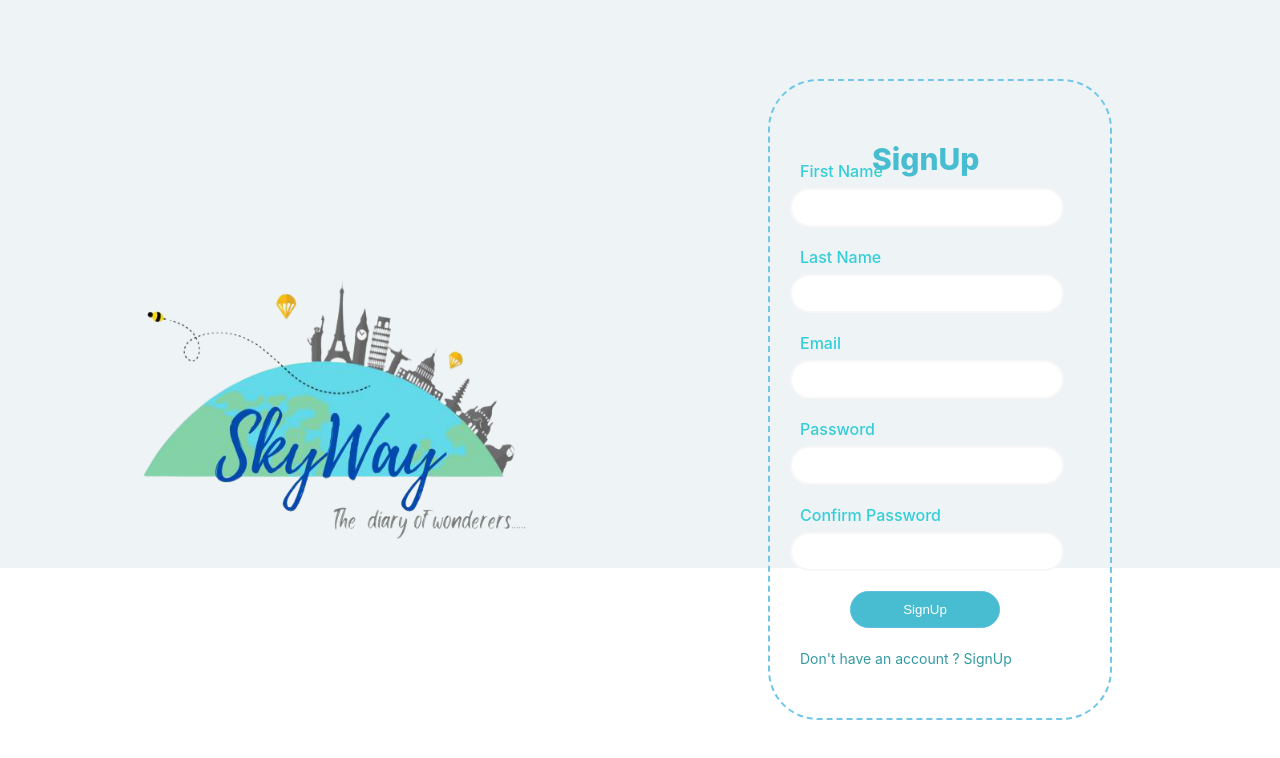
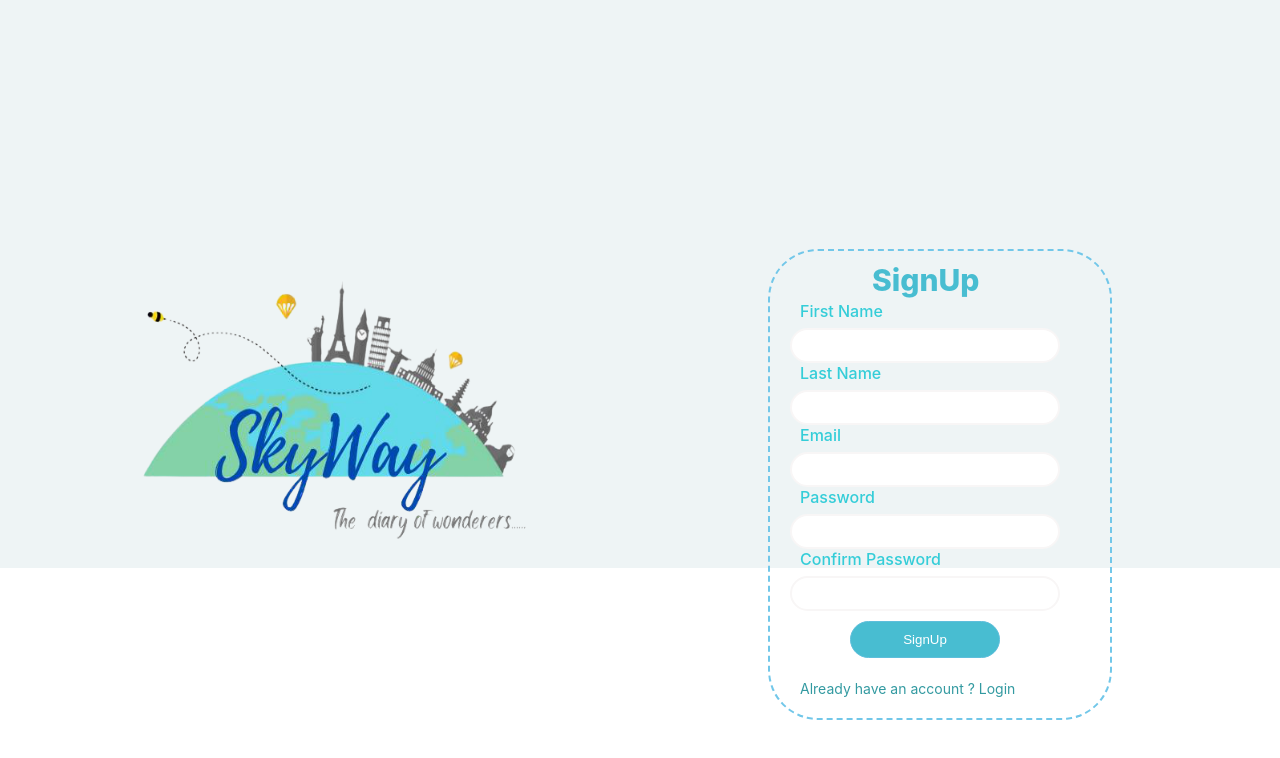
Before and after one commit to SaduniHettihewa/SkyWay, a React (Create React App) app: page /Signup in a window 1280 px wide. Shown: the top 758 px of the page. Built offline with nearby package versions, Linux system fonts and the light colour scheme.

Commit message:
modify signup

```diff
--- a/src/Components/Login/Login.css
+++ b/src/Components/Login/Login.css
@@ -52,7 +52,7 @@
   input {
     display:block;
     width: 100%;
-    color:rgb(52, 205, 216) ;
+    color:rgb(146, 149, 150) ;
     font-weight: 500;
     width: 300px;
   }
@@ -82,6 +82,7 @@
     border: 1px solid rgb(94, 190, 219);
     margin-left: 60px;
     margin-bottom: 20px;
+    margin-top: 20px;
   }
   .account{
       color:rgb(51, 154, 161)  ;
--- a/src/Components/Signup/Signup.css
+++ b/src/Components/Signup/Signup.css
@@ -17,7 +17,7 @@
 
   .SignupView{
     position:absolute;
-bottom: 10%;
+    bottom: 10%;
    left: 60%;
    max-width: 300px;
    width: 50%;
@@ -26,10 +26,10 @@ bottom: 10%;
    border: 2px solid rgb(114, 199, 233);
    border-radius: 50px;
    border-style:dashed;
-  padding-top: 80px;
+ padding-top: 50px;
   padding-left: 20px;
   padding-right: 20px;
-  padding-bottom: 50px;
+  padding-bottom: 20px;
 
   }
 
@@ -40,7 +40,7 @@ bottom: 10%;
       font-size: 30px;
       font-weight: 800;
       position: absolute;
-      bottom: 85%;
+      bottom: 90%;
       left: 30%;
       align-items: center;
       justify-content: center;
@@ -54,7 +54,7 @@ bottom: 10%;
     width: 100%;
     color:rgb(52, 205, 216) ;
     font-weight: 500;
-    width: 300px;
+
   }
 
   label {
@@ -64,8 +64,9 @@ bottom: 10%;
   }
 
   input {
-    margin-bottom: 20px;
-    padding: 10px;
+  margin-bottom: auto;
+  margin-top: auto;
+    padding: 8px;
     border-radius: 30px;
     border: 2px solid rgb(248, 246, 246);
     width: 250px;
@@ -82,6 +83,7 @@ bottom: 10%;
     border: 1px solid rgb(94, 190, 219);
     margin-left: 60px;
     margin-bottom: 20px;
+    margin-top: 10px;
   }
   .account{
       color:rgb(51, 154, 161)  ;
--- a/src/Components/Signup/index.js
+++ b/src/Components/Signup/index.js
@@ -57,8 +57,8 @@ function Signup() {
             </button>
           </div>
           <div>
-            <lable className="account" > Don't have an account ?
-          <Link to="/Signup" className="SignupLink"> SignUp </Link></lable>
+            <lable className="account" > Already  have an account ?
+          <Link to="/Login" className="SignupLink"> Login </Link></lable>
           </div>
         </form>
       </div>
```
